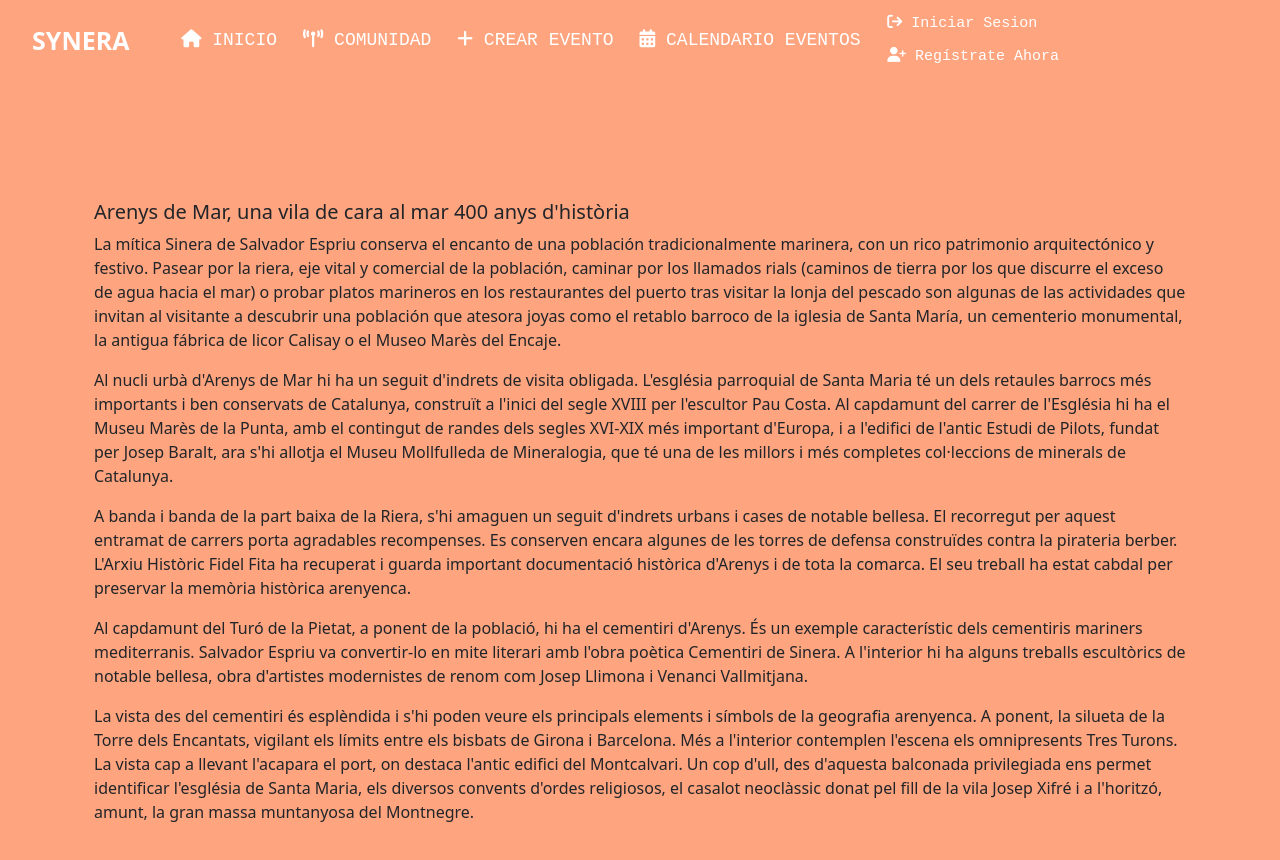
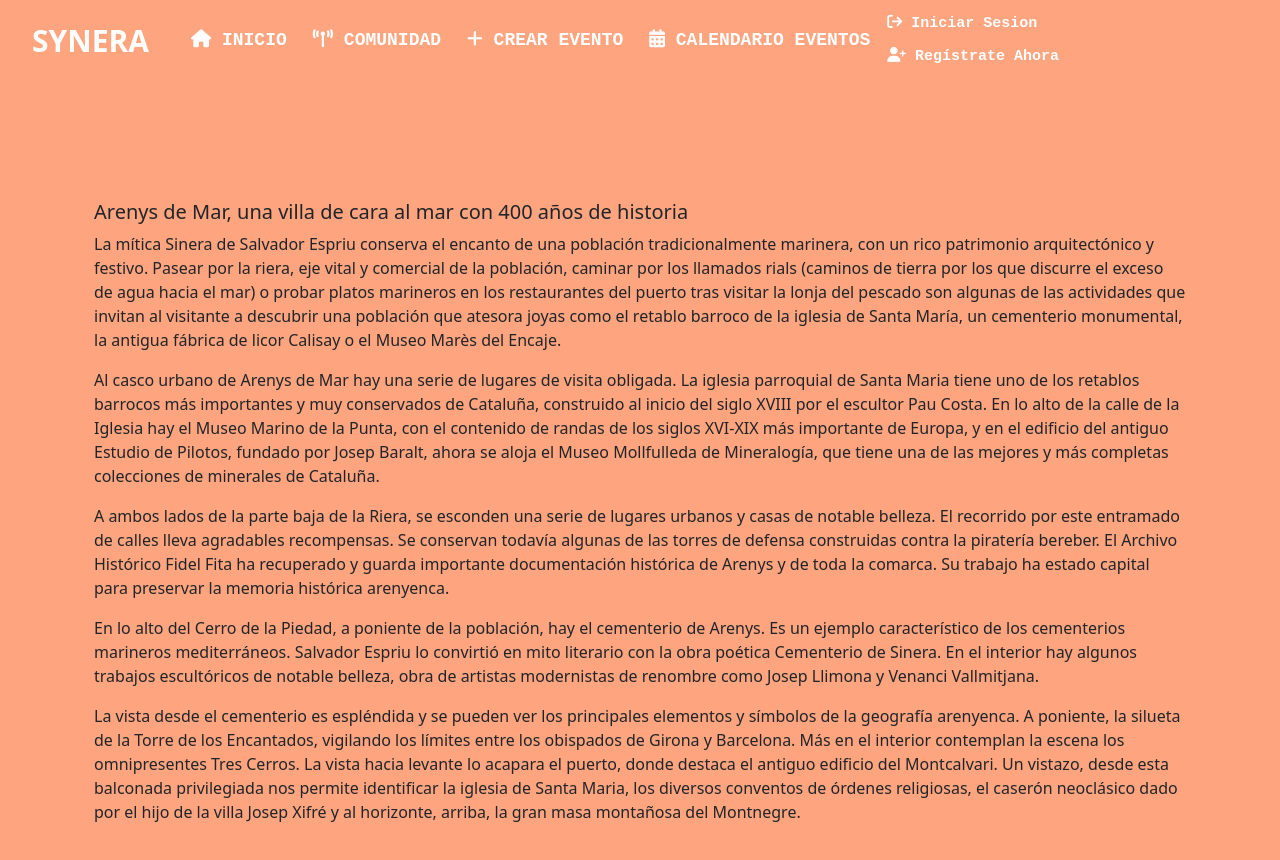
Before and after one commit to LorenaPonsico/Angular_Events_Personal_Project, an Angular app in the folder client/: page /comunidad in a window 1280 px wide. Shown: the top 860 px of the page. Built offline with nearby package versions, Linux system fonts and the light colour scheme.

Commit message:
eventlist home form

```diff
--- a/client/src/app/components/layout/header/header.component.ts
+++ b/client/src/app/components/layout/header/header.component.ts
@@ -6,7 +6,7 @@ import { Component } from '@angular/core';
 })
 export class HeaderComponent {
   images = [
-    { id: 1, url: '../../../../assets/evento.jpg' },
+    // { id: 1, url: '../../../../assets/evento.jpg' },
     { id: 2, url: '../../../../assets/playa1.jpg' },
     { id: 3, url: '../../../../assets/tren.jpg' },
     { id: 3, url: '../../../../assets/brazos.jpg' },
--- a/client/src/app/components/layout/navbar/navbar.component.css
+++ b/client/src/app/components/layout/navbar/navbar.component.css
@@ -4,7 +4,7 @@
 }
 
 .logo {
-  font-size: 25px;
+  font-size: 30px;
   padding-left: 20px ;
   color: white;
 }
@@ -17,8 +17,9 @@
   color: white;
   font-family: 'Courier New', Courier, monospace;
   font-size: 18px;
+  font-weight: bold;
   transition: transform 0.3s ease;
-  border-radius: 250px;
+  /* border-radius: 250px; */
   margin-right: 10px;
   display: inline-block;
 }
@@ -30,18 +31,13 @@
 }
 
 .btn {
-  /* background-color: white; */
   color: white;
 }
 
-/* Estilos para los botones en la barra de navegación */
+/* Estilos para los botones datos personales y cerrar sesion*/
 .navbar .nav-link.btn.btn-sm {
   padding: 5px;
-  /* Ajustar el padding para reducir el tamaño del botón */
   font-size: 15px;
-  /* Ajustar el tamaño de fuente para reducir el tamaño del texto */
-  /* margin-top: 5px; */
-  /* line-height: 1.5; Ajustar la altura de línea para centrar verticalmente el texto */
 }
 
 
--- a/client/src/app/components/public/community/community.component.html
+++ b/client/src/app/components/public/community/community.component.html
@@ -1,59 +1,43 @@
 <div class="container-fluid">
     <div class="container row">
 
-        <h5>Arenys de Mar, una vila de cara al mar
-            400 anys d'història</h5>
+        <h5>
+            Arenys de Mar, una villa de cara al mar con 400 años de historia</h5>
 
         <p>La mítica Sinera de Salvador Espriu conserva el encanto de una población tradicionalmente marinera, con un
-            rico
-            patrimonio arquitectónico y festivo. Pasear por la riera, eje vital y comercial de la población, caminar por
-            los
-            llamados rials (caminos de tierra por los que discurre el exceso de agua hacia el mar) o probar platos
+            rico patrimonio arquitectónico y festivo. Pasear por la riera, eje vital y comercial de la población, caminar por
+            los llamados rials (caminos de tierra por los que discurre el exceso de agua hacia el mar) o probar platos
             marineros en
             los restaurantes del puerto tras visitar la lonja del pescado son algunas de las actividades que invitan al
             visitante a descubrir una población que atesora joyas como el retablo barroco de la iglesia de Santa María,
-            un
-            cementerio monumental, la antigua fábrica de licor Calisay o el Museo Marès del Encaje.</p>
+            un cementerio monumental, la antigua fábrica de licor Calisay o el Museo Marès del Encaje.</p>
 
-        <p>Al nucli urbà d'Arenys de Mar hi ha un seguit d'indrets de visita obligada. L'església parroquial de Santa
-            Maria té
-            un dels retaules barrocs més importants i ben conservats de Catalunya, construït a l'inici del segle XVIII
-            per
-            l'escultor Pau Costa. Al capdamunt del carrer de l'Església hi ha el Museu Marès de la Punta, amb el
-            contingut de
-            randes dels segles XVI-XIX més important d'Europa, i a l'edifici de l'antic Estudi de Pilots, fundat per
-            Josep
-            Baralt, ara s'hi allotja el Museu Mollfulleda de Mineralogia, que té una de les millors i més completes
-            col·leccions
-            de minerals de Catalunya.
+        <p>Al casco urbano de Arenys de Mar hay una serie de lugares de visita obligada. La iglesia parroquial de Santa
+            Maria tiene uno de los retablos barrocos más importantes y muy conservados de Cataluña, construido al inicio
+            del siglo XVIII por el escultor Pau Costa. En lo alto de la calle de la Iglesia hay el Museo Marino de la
+            Punta, con el contenido de randas de los siglos XVI-XIX más importante de Europa, y en el edificio del
+            antiguo Estudio de Pilotos, fundado por Josep Baralt, ahora se aloja el Museo Mollfulleda de Mineralogía,
+            que tiene una de las mejores y más completas colecciones de minerales de Cataluña.
 
-        <p> A banda i banda de la part baixa de la Riera, s'hi amaguen un seguit d'indrets urbans i cases de notable
-            bellesa. El
-            recorregut per aquest entramat de carrers porta agradables recompenses. Es conserven encara algunes de les
-            torres de
-            defensa construïdes contra la pirateria berber. L'Arxiu Històric Fidel Fita ha recuperat i guarda important
-            documentació històrica d'Arenys i de tota la comarca. El seu treball ha estat cabdal per preservar la
-            memòria
-            històrica arenyenca.</p>
+        <p> A ambos lados de la parte baja de la Riera, se esconden una serie de lugares urbanos y casas de notable
+            belleza. El recorrido por este entramado de calles lleva agradables recompensas. Se conservan todavía
+            algunas de las torres de defensa construidas contra la piratería bereber. El Archivo Histórico Fidel Fita ha
+            recuperado y guarda importante documentación histórica de Arenys y de toda la comarca. Su trabajo ha estado
+            capital para preservar la memoria histórica arenyenca.</p>
 
-        <p>Al capdamunt del Turó de la Pietat, a ponent de la població, hi ha el cementiri d'Arenys. És un exemple
-            característic dels cementiris mariners mediterranis. Salvador Espriu va convertir-lo en mite literari amb
-            l'obra
-            poètica Cementiri de Sinera. A l'interior hi ha alguns treballs escultòrics de notable bellesa, obra
-            d'artistes
-            modernistes de renom com Josep Llimona i Venanci Vallmitjana.</p>
+        <p> En lo alto del Cerro de la Piedad, a poniente de la población, hay el cementerio de Arenys. Es un ejemplo
+            característico de los cementerios marineros mediterráneos. Salvador Espriu lo convirtió en mito literario
+            con la obra poética Cementerio de Sinera. En el interior hay algunos trabajos escultóricos de notable
+            belleza, obra de artistas modernistas de renombre como Josep Llimona y Venanci Vallmitjana.</p>
 
-        <p> La vista des del cementiri és esplèndida i s'hi poden veure els principals elements i símbols de la
-            geografia
-            arenyenca. A ponent, la silueta de la Torre dels Encantats, vigilant els límits entre els bisbats de Girona
-            i
-            Barcelona. Més a l'interior contemplen l'escena els omnipresents Tres Turons. La vista cap a llevant
-            l'acapara el
-            port, on destaca l'antic edifici del Montcalvari. Un cop d'ull, des d'aquesta balconada privilegiada ens
-            permet
-            identificar l'església de Santa Maria, els diversos convents d'ordes religiosos, el casalot neoclàssic donat
-            pel
-            fill de la vila Josep Xifré i a l'horitzó, amunt, la gran massa muntanyosa del Montnegre.</p>
+        <p> La vista desde el cementerio es espléndida y se pueden ver los principales elementos y símbolos de la
+            geografía arenyenca. A poniente, la silueta de la Torre de los Encantados, vigilando los límites entre los
+            obispados de Girona y Barcelona. Más en el interior contemplan la escena los omnipresentes Tres Cerros. La
+            vista hacia levante lo acapara el puerto, donde destaca el antiguo edificio del Montcalvari. Un vistazo,
+            desde esta balconada privilegiada nos permite identificar la iglesia de Santa Maria, los diversos conventos
+            de órdenes religiosas, el caserón neoclásico dado por el hijo de la villa Josep Xifré y al horizonte,
+            arriba, la gran masa montañosa del Montnegre.</p>
+
 
     </div>
 </div>
--- a/client/src/app/components/public/events-list/events-list.component.css
+++ b/client/src/app/components/public/events-list/events-list.component.css
@@ -3,22 +3,13 @@
   flex-direction: column;
   justify-content: center;
   align-items: center;
+  margin-bottom: 50px;
 }
 
 .title-container {
   text-align: center;
   margin-bottom: 20px;
   position: relative;
-}
-
-.title {
-  font-size: 30px;
-  font-weight: bold;
-  text-transform: capitalize;
-  color: #000;
-  font-family:'Lucida Sans', 'Lucida Sans Regular', 'Lucida Grande', 'Lucida Sans Unicode', Geneva, Verdana, sans-serif;
-  position: relative;
-  z-index: 1;
 }
 
   .card-container {
@@ -28,11 +19,20 @@
   }
 
   .card {
-    margin: 30px;
-    border-radius: 15px;
-    overflow: hidden;
-    box-shadow: 0 4px 10px rgba(0, 0, 0, 0.2);
-    width: 250px;
+   border-radius: 50%; /* Hace que la tarjeta sea circular */
+  width: 250px; /* Ancho deseado de la tarjeta circular */
+  height: 250px; /* Asegura que la tarjeta sea cuadrada (mismo ancho y alto) */
+  display: flex;
+  flex-direction: column;
+  justify-content: center;
+  align-items: center;
+  text-align: center;
+  text-decoration: none; /* Quita la decoración de enlace */
+  background-color: goldenrod; /* Color de fondo de la tarjeta */
+  margin: 20px;
+  overflow: hidden;
+  box-shadow: 0 4px 10px rgba(0, 0, 0, 0.2);
+  position: relative;
   }
 
   /* Asegura que cada tarjeta ocupe el ancho especificado y se alinee horizontalmente */
@@ -46,29 +46,26 @@
     text-align: center;
     /* background-color: #f9f9f9; */
     padding: 10px;
-    background: #FEA47F;
+    background-color: goldenrod ; /* Color de fondo de la tarjeta */
+  }
+
+  .card-body:hover{
+    background-color: #218c74;
   }
 
 
 
 
-  .card-image {
-    height: 200px;
-    background-size: cover;
-    background-position: center;
-  }
-
-  .card-title {
-    margin-bottom: 10px;
-    font-weight: bold;
+.card-title {
+  margin-bottom: 10px;
+  font-weight: bold;
   }
 
 .btn {
   display: inline-block;
   margin-top: 10px;
   padding: 8px 16px;
-  background-color: rgb(225, 112, 85);
-  color: #fff;
+  color: black;
   border-radius: 4px;
   text-decoration: none;
   position: relative;
@@ -76,12 +73,8 @@
   border: none;
 }
 
-
-
-
-
 .btn:hover {
-  background-color: rgb(225, 112, 85);
+  background-color: #218c74;
   transform: scale(1.05);
   transition: background-color 0.3s, transform 0.3s;
 }
--- a/client/src/app/components/user/dashboard/dashboard.component.html
+++ b/client/src/app/components/user/dashboard/dashboard.component.html
@@ -22,7 +22,8 @@
 
       <p><strong>Eventos Registrados:</strong></p>
       <ul>
-        <li *ngFor="let event of userDetails?.events">{{ event.title }}</li>
+        <li *ngFor="let event of userDetails?.events">{{ event.title }}
+          - Fecha: {{ event.date | date }} - Hora: {{event.startTime}}</li>
       </ul>
     </div>
   </div>
--- a/client/src/app/components/user/event-details/event-details.component.css
+++ b/client/src/app/components/user/event-details/event-details.component.css
@@ -1,34 +1,46 @@
-.form-container {
+
+
+.container {
   display: flex;
-    flex-direction: column;
   justify-content: center;
   align-items: center;
+  height: 100vh;
 }
+
+.btn {
+  background-color: #fad390;
+  display: block;
+  margin-bottom: 10px;
+  /* Espacio entre los botones */
+}
+
+.title-details{
+  margin: 50px;
+}
+
+/* .btn-out{
+
+} */
 
 
 
-  .btn {
-    background-color: #fad390;
+.btn-me-apunto {
+  display: block;
+  margin-left: auto;
 }
 
-
-
-
 .event-card {
-
+  text-align: left;
+  max-width: 400px;
   border: 5px solid #ddd;
   border-radius: 20px;
   padding: 10px;
-    /* margin-bottom: 20px; */
-    /* margin-top: 20px; */
+  border: 1px solid #ccc;
   background-color: #f9f9f9;
-    box-shadow: 0 2px 4px rgba(0, 0, 0, 0.1);
   margin-top: 100px;
   margin-bottom: 100px;
-    box-shadow: 0 0 10px rgba(0, 0, 0, 0.1);
+  box-shadow: 0 0 4px rgba(0, 0, 0, 0.7);
   background-color: #f9f9f9;
-
-
 }
 
 .card-title {
@@ -36,6 +48,7 @@
   font-weight: bold;
   margin-bottom: 5px;
 }
+
 .nav-link.active {
   background-color: #ffffff;
   /* Cambiar el color de fondo del botón activo */
```
Also changed, not shown: client/src/app/components/layout/layout.component.css (+46 -0 lines), client/src/app/components/layout/layout.component.html (+23 -0 lines), client/src/app/components/public/events-list/events-list.component.html (+6 -6 lines), client/src/app/components/user/event-details/event-details.component.html (+14 -6 lines), client/src/styles.css (+8 -2 lines), client/src/assets/crecimientopersonal.jpg (added). Lines whose indentation alone changed are shown as unchanged.
